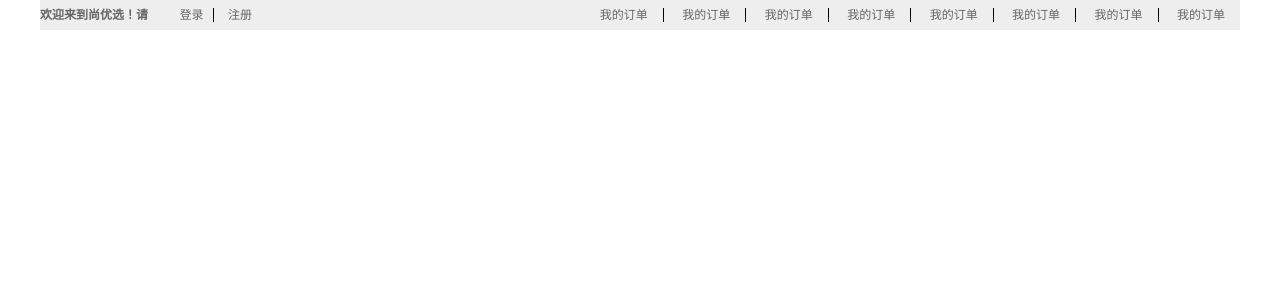
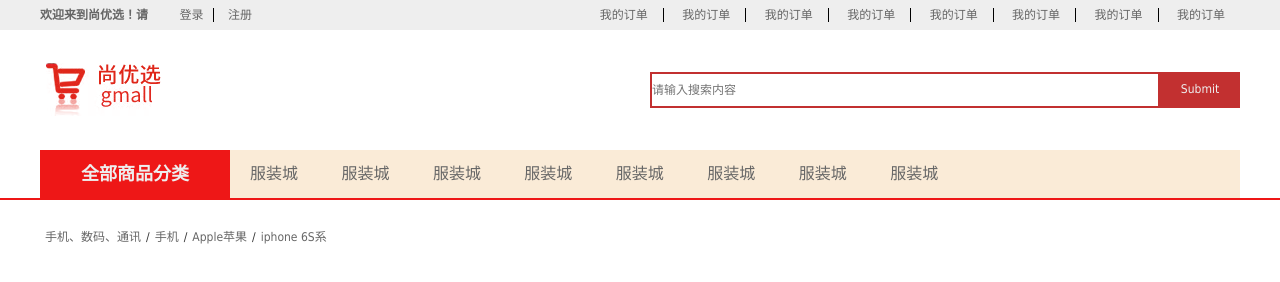
Before and after one commit to ruolifeng/shangyouxuan, a plain HTML site: page index.html in a window 1280 px wide. Drawn offline with Linux system fonts and the light colour scheme.

Commit message:
头部导航

```diff
--- a/css/index.less
+++ b/css/index.less
@@ -14,8 +14,8 @@
   float: right;
 }
 #header {
+  background-color: #eee;
   .top_nav {
-    background-color: #eee;
     height: 30px;
     .top_nav_left {
       line-height: 30px;
@@ -44,7 +44,7 @@
             padding: 0 15px;
             border-right: 1px solid black;
           }
-          a:last-child{
+          a:last-child {
             border: 0;
           }
         }
@@ -52,3 +52,74 @@
     }
   }
 }
+#top {
+  height: 120px;
+  .top_left {
+    img {
+      margin-top: 30px;
+    }
+  }
+  .top_right {
+    form {
+      margin-top: 42px;
+      box-sizing: border-box;
+      input {
+        &:first-child {
+          box-sizing: border-box;
+          float: left;
+          border: 2px solid rgb(194, 48, 48);
+          height: 36px;
+          width: 510px;
+        }
+        &:last-child {
+          float: left;
+          color: #eee;
+          height: 36px;
+          width: 80px;
+          border: none;
+          background-color: rgb(194, 48, 48);
+        }
+      }
+    }
+  }
+}
+#nav_top {
+  border-bottom: 2px solid rgb(238, 23, 23);
+  .nav_top {
+    height: 48px;
+    background-color: antiquewhite;
+    span {
+      font-weight: bold;
+      font-size: 18px;
+      color: #eee;
+      text-align: center;
+      height: 48px;
+      width: 190px;
+      line-height: 48px;
+      background-color: rgb(238, 23, 23);
+    }
+    ul {
+      li {
+        line-height: 48px;
+        a {
+          font-size: 16px;
+          // font-weight: bold;
+          margin: 0 20px;
+          line-height: 48xp;
+        }
+      }
+    }
+  }
+}
+#content{
+  margin-top: 30px;
+  .path_nav {
+    ul{
+      li{
+        a{
+          margin: 0 5px;
+        }
+      }
+    }
+  }
+}
--- a/index.html
+++ b/index.html
@@ -42,7 +42,57 @@
         </div>
       </div>
     </header>
+    <!-- 头部搜索 -->
+    <div id="top">
+      <div class="container clear_fix">
+        <div class="top_left left_fix">
+          <img src="./images/logo.png" alt="logo">
+        </div>
+        <div class="top_right right_fix">
+          <form action="">
+            <input type="text" placeholder="请输入搜索内容">
+            <input type="submit" title="搜索">
+          </form>
+        </div>
+      </div>
+    </div>
+    <!-- 头部导航 -->
+    <div id="nav_top">
+      <div class="container">
+        <div class="nav_top clear_fix">
+          <span class="left_fix">全部商品分类</span>
+          <ul class="left_fix">
+            <li>
+              <a href="javascript">服装城</a>
+              <a href="javascript">服装城</a>
+              <a href="javascript">服装城</a>
+              <a href="javascript">服装城</a>
+              <a href="javascript">服装城</a>
+              <a href="javascript">服装城</a>
+              <a href="javascript">服装城</a>
+              <a href="javascript">服装城</a>
+            </li>
+          </ul>
+        </div>
+      </div>
+    </div>
+    <!-- 内容区域 -->
+    <div id="content">
+      <div class="container">
+        <div class="path_nav">
+          <ul>
+            <li>
+            </li>
+          </ul>
+          <!-- 放大镜元素 -->
+          <div class="center">
+
+          </div>
+        </div>
+      </div>
+    </div>
   </div>
 </body>
-
+<script src="./js/data.js"></script>
+<script src="./js/index.js"></script>
 </html>
--- /dev/null
+++ b/js/data.js
@@ -0,0 +1,114 @@
+var goodData = {
+    path: [
+        {
+            title: "手机、数码、通讯",
+            url: "###"
+        }, {
+            title: "手机",
+            url: "###"
+        }, {
+            title: "Apple苹果",
+            url: "###"
+        }, {
+            title: "iphone 6S系",
+        }
+    ],
+    imagessrc: [
+        { b: "./images/b1.png", s: "./images/s1.png" },
+        { b: "./images/b2.png", s: "./images/s2.png" },
+        { b: "./images/b3.png", s: "./images/s3.png" },
+        { b: "./images/b1.png", s: "./images/s1.png" },
+        { b: "./images/b2.png", s: "./images/s2.png" },
+        { b: "./images/b3.png", s: "./images/s3.png" },
+        { b: "./images/b1.png", s: "./images/s1.png" },
+        { b: "./images/b2.png", s: "./images/s2.png" },
+        { b: "./images/b3.png", s: "./images/s3.png" },
+        { b: "./images/b1.png", s: "./images/s1.png" },
+        { b: "./images/b2.png", s: "./images/s2.png" },
+        { b: "./images/b3.png", s: "./images/s3.png" },
+        { b: "./images/b1.png", s: "./images/s1.png" },
+        { b: "./images/b2.png", s: "./images/s2.png" }
+    ],
+    goodsDetail: {
+        title: "Apple iPhone 6s（A1700）64G玫瑰金色 移动通信电信4G手机bbb123恩成",
+        recommend: "推荐选择下方[移动优惠购],手机套餐齐搞定,不用换号,每月还有花费返",
+        price: 5299,
+        promoteSales: {
+            type: "加价购",
+            content: "满999.00另加20.00元，或满1999.00另加30.00元，或满2999.00另加40.00元，即可在购物车换购热销商品"
+        },
+        support: "以旧换新，闲置手机回收 4G套餐超值抢 礼品购",
+        address: "广东省 深圳市 宝安区",
+        evaluateNum: 670000,
+        crumbData: [
+            {
+                "title": "选择颜色",
+                "data": [
+                    {
+                        type: "金色",
+                        changePrice: 0
+                    },
+                    {
+                        type: "银色",
+                        changePrice: 40
+                    },
+                    {
+                        type: "黑色",
+                        changePrice: 90
+                    },
+                ]
+            },
+            {
+                "title": "内存容量",
+                "data": [
+                    {
+                        type: "16G",
+                        changePrice: 0
+                    },
+                    {
+                        type: "64G",
+                        changePrice: 300
+                    },
+                    {
+                        type: "128G",
+                        changePrice: 900
+                    },
+                    {
+                        type: "256G",
+                        changePrice: 1300
+                    },
+                ]
+            },
+            {
+                "title": "选择版本",
+                "data": [
+                    {
+                        type: "公开版",
+                        changePrice: 0
+                    },
+                    {
+                        type: "移动版",
+                        changePrice: -1000
+                    }
+                ]
+            },
+            {
+                "title": "购买方式",
+                "data": [
+                    {
+                        type: "官方标配",
+                        changePrice: 0
+                    },
+                    {
+                        type: "优惠移动版",
+                        changePrice: -240
+                    },
+                    {
+                        type: "电信优惠版",
+                        changePrice: -390
+                    },
+                ]
+            }
+        ]
+    }
+}
--- /dev/null
+++ b/js/index.js
@@ -0,0 +1,24 @@
+window.onload = function () {
+  // 获取路径导航的页面元素
+  // 获取数据
+  // 由于数据需要动态产生，响应的dom元素也是动态产生的，需要创建dom元素
+  let path = document.querySelector('#content .path_nav ul li')
+  console.log(path);
+  for (let i = 0; i < goodData.path.length; i++) {
+    if (i == goodData.path.length - 1) {
+      let aNode = document.createElement('a')
+      aNode.href = goodData.path[i].url
+      aNode.innerText = goodData.path[i].title
+      path.appendChild(aNode)
+    } else {
+      let aNode = document.createElement('a')
+      aNode.href = goodData.path[i].url
+      aNode.innerText = goodData.path[i].title
+      console.log(aNode)
+      path.appendChild(aNode)
+      let iii = document.createElement('i')
+      iii.innerText = '/'
+      path.appendChild(iii)
+    }
+  }
+}
```
Also changed, not shown: css/index.css.
